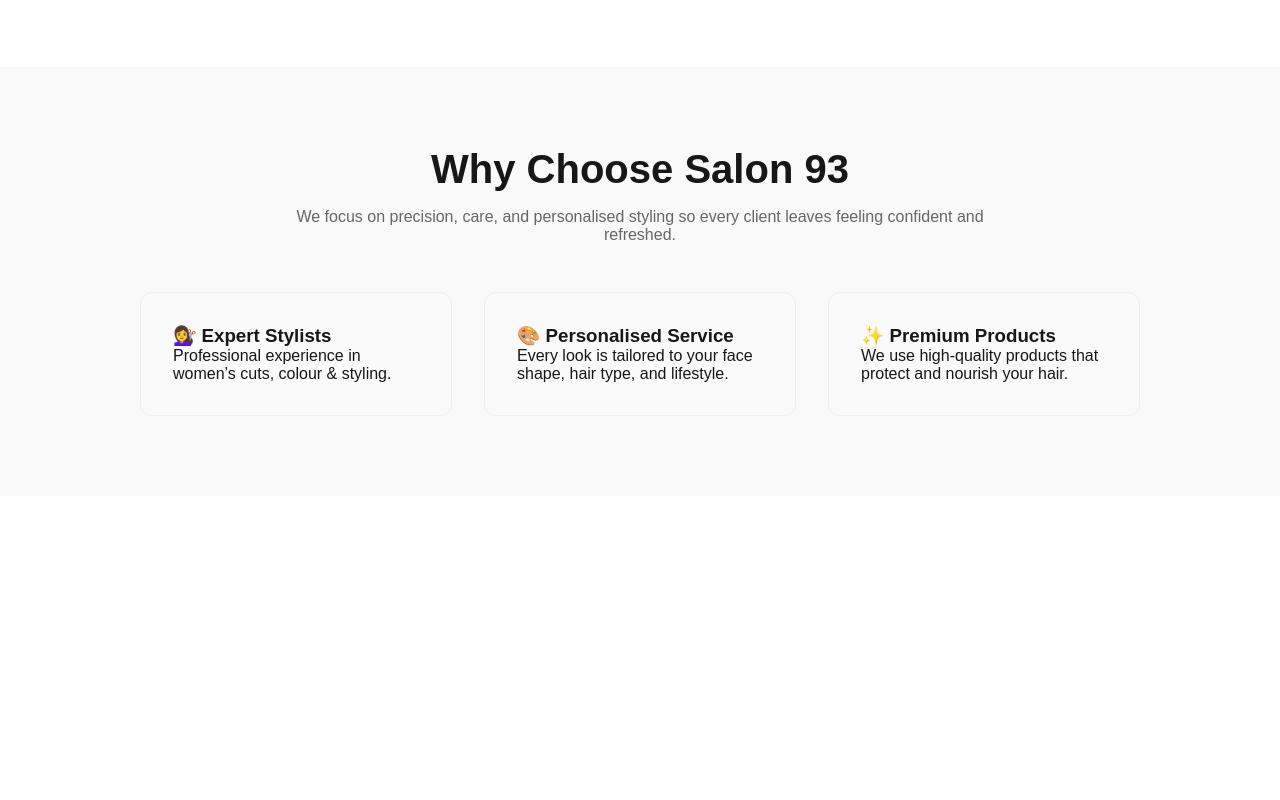
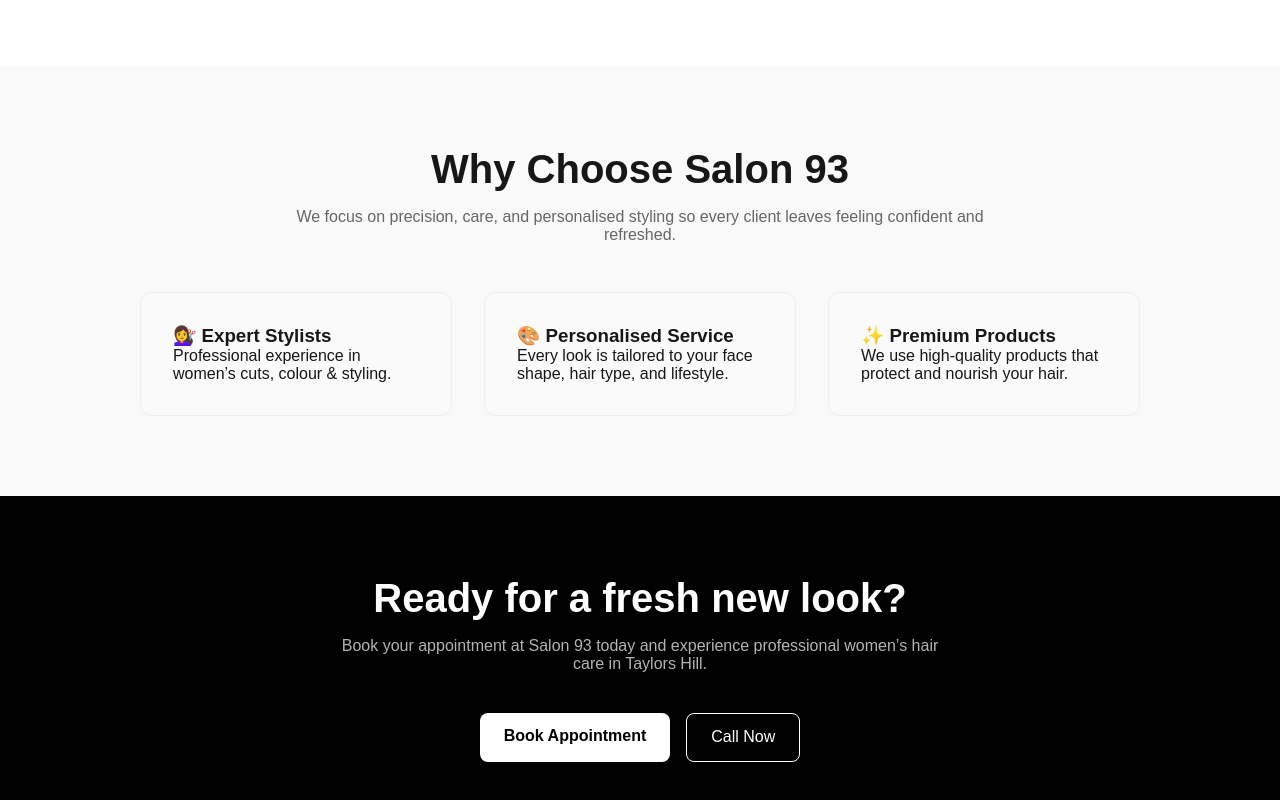
Before and after one commit to rrad0004-bot/salon93-website-v2, a Next.js app: page / in a window 1280 px wide. Shown: the part 1082-1882 px from the top of the page. Before the commit the page ends 1578 px from the top, so only its background shows below. Built offline with nearby package versions, Linux system fonts and the light colour scheme.

Commit message:
final CTA

```diff
--- a/app/page.js
+++ b/app/page.js
@@ -168,6 +168,70 @@ export default function Home() {
           </div>
         </div>
       </section>
+
+      {/* FINAL CTA SECTION */}
+      <section
+        style={{
+          padding: "5rem 2rem",
+          background: "#000",
+          color: "#fff",
+          textAlign: "center",
+        }}
+      >
+        <h2 style={{ fontSize: "2.5rem", fontWeight: "700" }}>
+          Ready for a fresh new look?
+        </h2>
+
+        <p
+          style={{
+            marginTop: "1rem",
+            color: "rgba(255,255,255,0.7)",
+            maxWidth: "600px",
+            marginLeft: "auto",
+            marginRight: "auto",
+          }}
+        >
+          Book your appointment at Salon 93 today and experience professional
+          women’s hair care in Taylors Hill.
+        </p>
+
+        <div
+          style={{
+            marginTop: "2.5rem",
+            display: "flex",
+            gap: "1rem",
+            justifyContent: "center",
+            flexWrap: "wrap",
+          }}
+        >
+          <Link
+            href="/contact"
+            style={{
+              padding: "0.9rem 1.5rem",
+              background: "#fff",
+              color: "#000",
+              borderRadius: "8px",
+              textDecoration: "none",
+              fontWeight: "600",
+            }}
+          >
+            Book Appointment
+          </Link>
+
+          <a
+            href="tel:+61383582538"
+            style={{
+              padding: "0.9rem 1.5rem",
+              border: "1px solid #fff",
+              color: "#fff",
+              borderRadius: "8px",
+              textDecoration: "none",
+            }}
+          >
+            Call Now
+          </a>
+        </div>
+      </section>
     </>
   );
 }
```
